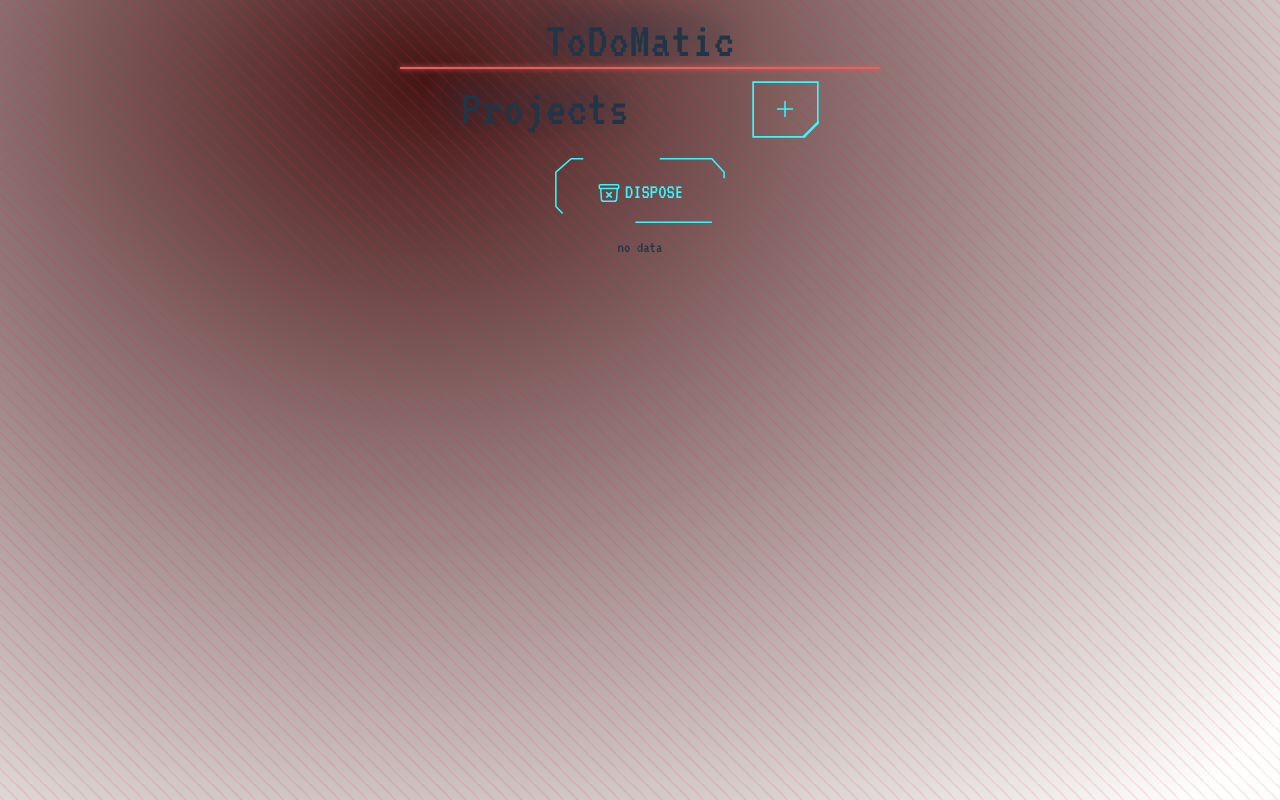
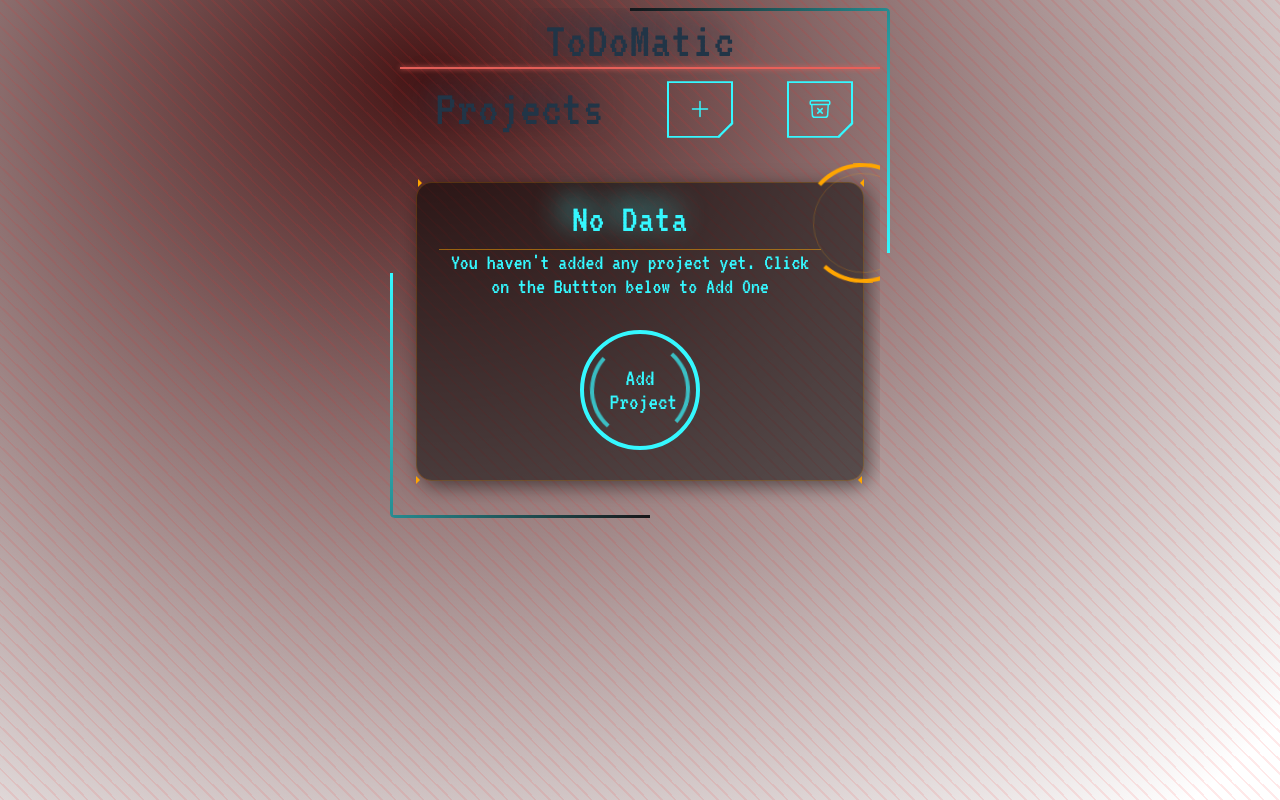
Before and after one commit to UNRIVALLEDKING/ModernTaskManager, a React (Vite) app: page / in a window 1280 px wide. Built offline with nearby package versions, Linux system fonts and the light colour scheme.

Commit message:
Added No Data Card

```diff
--- a/src/App.css
+++ b/src/App.css
@@ -16,6 +16,85 @@
   padding: 5px 10px;
   min-width: 250px;
   max-height: 100vh;
+  border-radius: 5px;
+  overflow: hidden;
+}
+
+span:nth-child(1) {
+  position: absolute;
+  top: 0;
+  right: 0;
+  width: 100%;
+  height: 3px;
+  background: linear-gradient(to right, #171618, #35f8ff);
+  animation: animate1 2s linear infinite;
+}
+
+@keyframes animate1 {
+  0% {
+    transform: translateX(-100%);
+  }
+  100% {
+    transform: translateX(100%);
+  }
+}
+
+.base span:nth-child(2) {
+  position: absolute;
+  top: 0;
+  right: 0;
+  height: 100%;
+  width: 3px;
+  background: linear-gradient(to bottom, #171618, #35f8ff);
+  animation: animate2 2s linear infinite;
+  animation-delay: 1s;
+}
+@keyframes animate2 {
+  0% {
+    transform: translateY(-100%);
+  }
+  100% {
+    transform: translateY(100%);
+  }
+}
+
+.base span:nth-child(3) {
+  position: absolute;
+  bottom: 0;
+  right: 0;
+  width: 100%;
+  height: 3px;
+  background: linear-gradient(to left, #171618, #35f8ff);
+  animation: animate3 2s linear infinite;
+}
+
+@keyframes animate3 {
+  0% {
+    transform: translateX(100%);
+  }
+  100% {
+    transform: translateX(-100%);
+  }
+}
+
+.base span:nth-child(4) {
+  position: absolute;
+  top: 0;
+  left: 0;
+  height: 100%;
+  width: 3px;
+  background: linear-gradient(to top, #171618, #35f8ff);
+  animation: animate4 2s linear infinite;
+  animation-delay: 1s;
+}
+
+@keyframes animate4 {
+  0% {
+    transform: translateY(100%);
+  }
+  100% {
+    transform: translateY(-100%);
+  }
 }
 
 .add-btn {
--- a/src/App.jsx
+++ b/src/App.jsx
@@ -4,6 +4,7 @@ import Card from "./components/card/Card";
 import Form from "./components/form/Form";
 import { ToastContainer, toast } from "react-toastify";
 import "react-toastify/dist/ReactToastify.css";
+import NoDataCard from "./components/noDataCard/NoDataCard";
 
 function App() {
   const [form, setForm] = useState(false);
@@ -40,6 +41,10 @@ function App() {
       <ToastContainer />
       <div className="line"></div>
       <div className="base -mx-5 sm:m-auto">
+        <span> </span>
+        <span> </span>
+        <span> </span>
+        <span> </span>
         {form ? (
           <>
             <Form
@@ -54,8 +59,9 @@ function App() {
           <></>
         )}
         <h1 className="header under">ToDoMatic</h1>
-        <div className="flex justify-around my-3">
-          <h1 className="header">Projects</h1>
+        <div className=" flex my-3">
+          <h1 className="header w-1/2">Projects</h1>
+          <div className="flex w-1/2 justify-around">
             <button onClick={openModal} className="bg-transparent add-btn">
               <svg
                 xmlns="http://www.w3.org/2000/svg"
@@ -72,16 +78,14 @@ function App() {
                 />
               </svg>
             </button>
-        </div>
-        <div className="btn_container text-center my-5 w-[50%]">
-          <div className="prog_btn whitespace-nowrap" onClick={disposeAll}>
+            <button onClick={disposeAll} className="bg-transparent add-btn">
               <svg
                 xmlns="http://www.w3.org/2000/svg"
                 fill="none"
                 viewBox="0 0 24 24"
                 strokeWidth={1.5}
                 stroke="currentColor"
-              className="w-6 h-6 inline-block mr-1 ml-0 p-0"
+                className="w-6 h-6"
               >
                 <path
                   strokeLinecap="round"
@@ -89,31 +93,10 @@ function App() {
                   d="M20.25 7.5l-.625 10.632a2.25 2.25 0 01-2.247 2.118H6.622a2.25 2.25 0 01-2.247-2.118L3.75 7.5m6 4.125l2.25 2.25m0 0l2.25 2.25M12 13.875l2.25-2.25M12 13.875l-2.25 2.25M3.375 7.5h17.25c.621 0 1.125-.504 1.125-1.125v-1.5c0-.621-.504-1.125-1.125-1.125H3.375c-.621 0-1.125.504-1.125 1.125v1.5c0 .621.504 1.125 1.125 1.125z"
                 />
               </svg>
-            Dispose
+            </button>
           </div>
-          <svg
-            className="svgStroke"
-            width={222}
-            height={65}
-            viewBox="0 0 222 85"
-            fill="none"
-            xmlns="http://www.w3.org/2000/svg"
-          >
-            <path
-              style={
-                disAnimate
-                  ? {
-                      animation:
-                        "dash 1.5s cubic-bezier(0.25, 0.46, 0.45, 0.94)",
-                    }
-                  : { animation: "none" }
-              }
-              d="M205 84H21L1 63.4941V18.5765L21 1H205L221 18.5765V63.4941L205 84Z"
-              stroke="white"
-              strokeWidth={2}
-            />
-          </svg>
         </div>
+
         <div className="card-container">
           {allProjects.length > 0 ? (
             <>
@@ -128,7 +111,9 @@ function App() {
               ))}
             </>
           ) : (
-            "no data"
+            <>
+              <NoDataCard openModal={openModal} />
+            </>
           )}
         </div>
       </div>
--- /dev/null
+++ b/src/components/noDataCard/NoDataCard.jsx
@@ -0,0 +1,28 @@
+import React from "react";
+
+export default function NoDataCard({ openModal }) {
+  return (
+    <div>
+      <div className="max-w-md m-auto my-8">
+        <div className="rounded-2xl pending-card box">
+          <div className="circle"></div>
+
+          <div className="text-center p-3 sm:pr-8 ">
+            <h3 className="text-xl font-bold title pb-4">No Data</h3>
+            <p className="paragraph">
+              You haven't added any project yet. Click on the Buttton below to
+              Add One
+            </p>
+          </div>
+          <div className="btn_container text-center my-5">
+            <div className="circle2">
+              <button type="button" onClick={openModal} className="form_btn">
+                Add Project
+              </button>
+            </div>
+          </div>
+        </div>
+      </div>
+    </div>
+  );
+}
```
Lines whose indentation alone changed are shown as unchanged.
